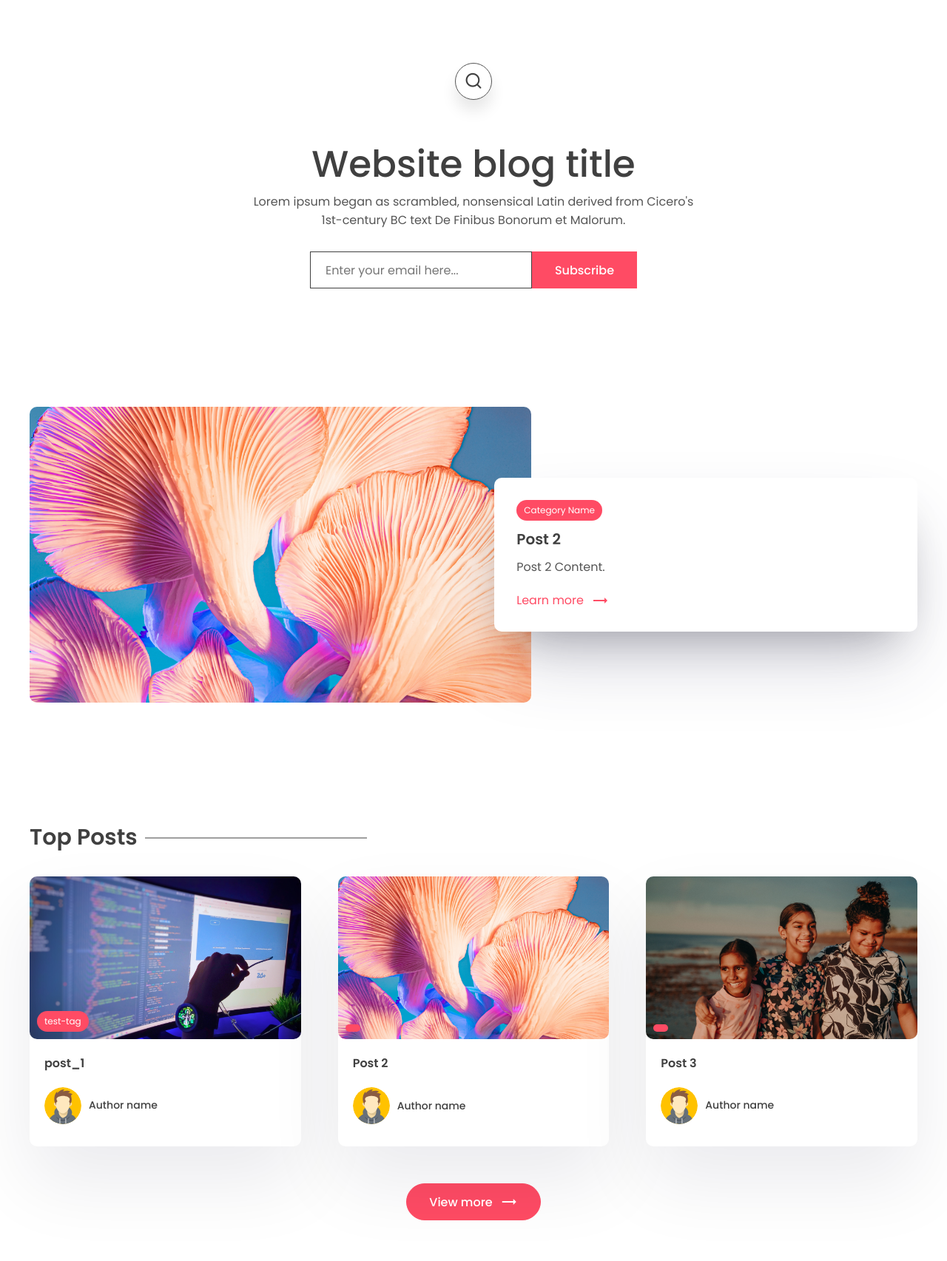
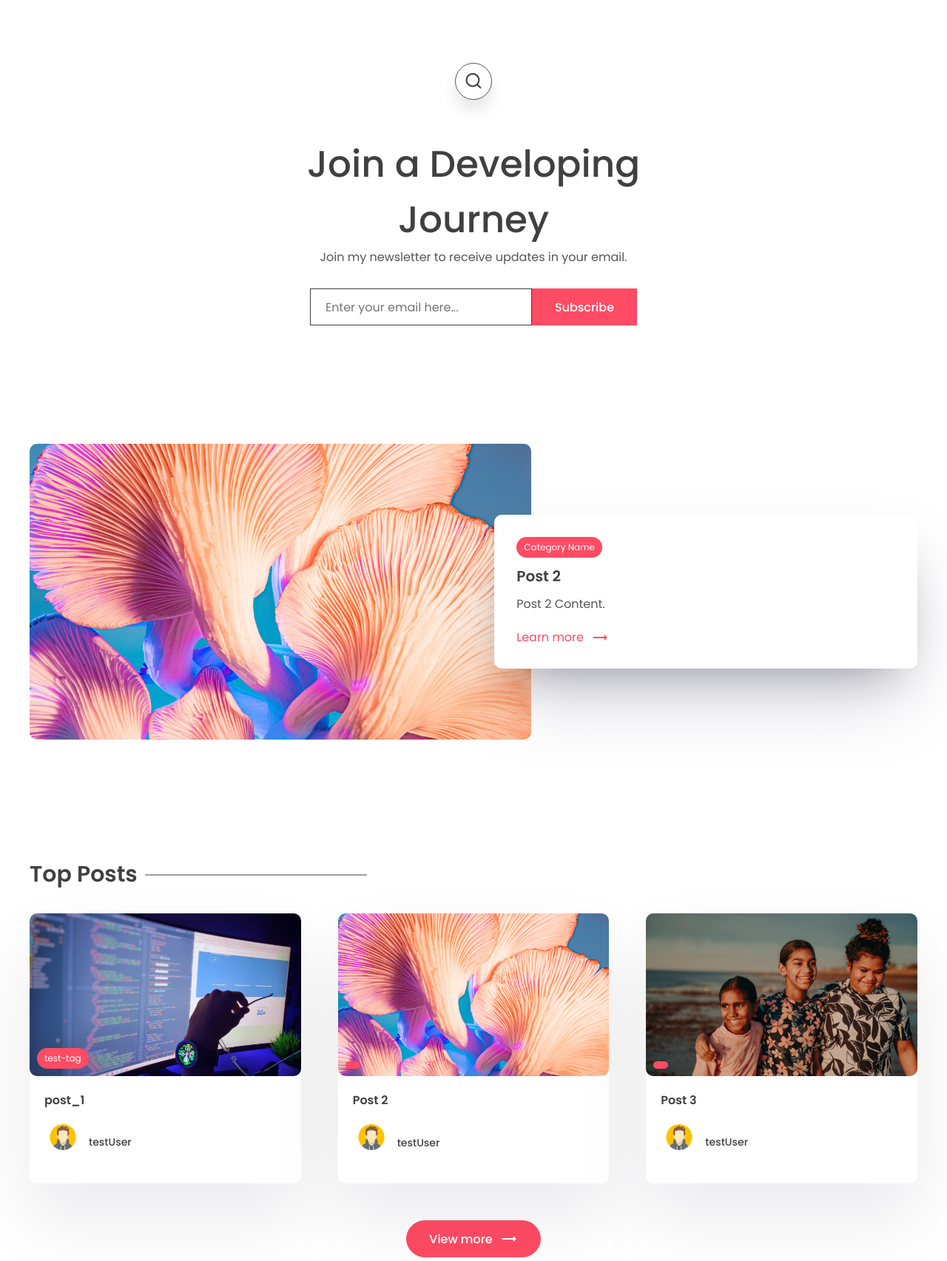
Before and after one commit to JohnCarterGonzalez/personalBlog, a Django app: page / in a window 1280 px wide. Shown: the part 215-1920 px from the top of the page at 74% size. Run offline with Django 4.2, Linux system fonts and the light colour scheme; data comes from the database, SQL or seed files in the repository; both versions use the stored data as it was after the commit; some libraries are stand-ins or nearby versions.

Commit message:
aesthetic added authors names and current date to cards on main page and tag page TODO: build out author pages

```diff
--- a/app/templates/app/index.html
+++ b/app/templates/app/index.html
@@ -11,10 +11,9 @@
             </div>
           </div>
           <div class="typo">
-            <h1 class="title">Website blog title</h1>
+            <h1 class="title">Join a Developing Journey</h1>
             <p>
-              Lorem ipsum began as scrambled, nonsensical Latin derived from
-              Cicero's 1st-century BC text De Finibus Bonorum et Malorum.
+              Join my newsletter to receive updates in your email.
             </p>
           </div>
           <div class="newsletter">
@@ -58,6 +57,7 @@
       </div>
     </section>
     {% endif %}
+    <!-- Top Posts Section -->
     <section class="sp">
       <div class="container">
         <h1 class="sec-title">Top Posts</h1>
@@ -76,10 +76,10 @@
                 </h3>
                 <div class="author">
                   <div class="profile-pic">
-                    <img src="images/author.svg" alt="" />
+                      <img src="{{post.author.profile.profile_image.url}}" alt="" />
                   </div>
                   <div class="details">
-                    <p>Author name</p>
+                      <p>{{post.author.first_name}}</p>
                     <small>{{ post.author.name | date }}</small>
                   </div>
                 </div>
@@ -96,6 +96,7 @@
         </center>
       </div>
     </section>
+    <!-- New Posts Section -->
     <section class="sp">
       <div class="container">
         <h1 class="sec-title">New Posts</h1>
@@ -114,10 +115,10 @@
                 </h3>
                 <div class="author">
                   <div class="profile-pic">
-                    <img src="images/author.svg" alt="author.image" />
+                      <img src="{{post.author.profile.profile_image.url}}" alt="author.image" />
                   </div>
                   <div class="details">
-                    <p>Author name</p>
+                      <p>{{post.author.first_name}}</p>
                     <small>{{post.last_modified | date }}</small>
                   </div>
                 </div>
--- a/app/templates/app/tag.html
+++ b/app/templates/app/tag.html
@@ -76,10 +76,10 @@
                         </h3>
                         <div class="author">
                           <div class="profile-pic">
-                            <img src="../images/author.svg" alt="" />
+                              <img src="{{post.author.profile.profile_image.url}}" alt="" />
                           </div>
                           <div class="details">
-                            <p>Author name</p>
+                              <p>{{post.author.first_name}}</p>
                             <small>{{post.last_modified | date}}</small>
                           </div>
                         </div>
```
Also changed, not shown: app/views.py (+5 -3 lines), db.sqlite3, 12 other files.
